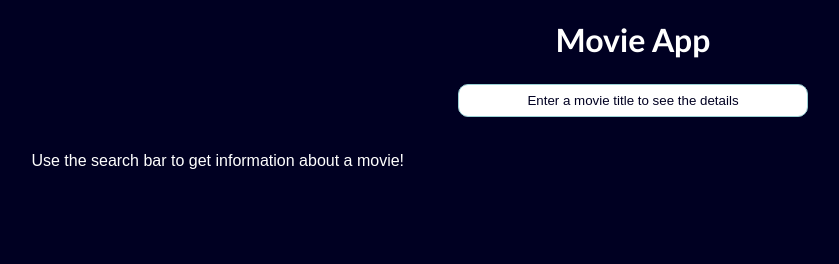
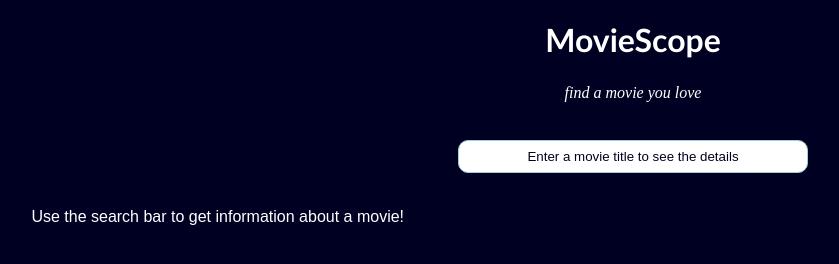
Before and after one commit to al946x/MovieSearch_App, a plain HTML site: page index.html in a window 1280 px wide. Shown: the whole page, without its empty margins (7-846 px from the left). Drawn offline with nearby package versions, Linux system fonts and the light colour scheme.

Commit message:
name changed and slogan added

```diff
--- a/assets/css/style.css
+++ b/assets/css/style.css
@@ -21,6 +21,7 @@ body {
 
 body {
     font-family: sans-serif;
+    color: var(--white);
 }
 
 /* global classes*/
@@ -46,8 +47,17 @@ h1.main-header {
     margin: 20px 0 25px;
     color: var(--white);
     font-family: 'Trebuchet MS';
+
 }
 
+.slogan {
+text-align: center;
+font-family: 'sans-serif';
+font-style: italic;
+padding-top: 0%;
+padding-bottom: 3%;
+
+}
 input.search {
     padding: 8px 15px;
     width: 350px;
--- a/index.html
+++ b/index.html
@@ -5,14 +5,16 @@
     <meta charset="UTF-8">
     <meta http-equiv="X-UA-Compatible" content="IE=edge">
     <meta name="viewport" content="width=device-width, initial-scale=1.0">
-    <title>Movie Search App</title>
+    <title>MovieScope</title>
     <link rel="stylesheet" href="assets/css/style.css">
 </head>
 
 <body>
     <header>
-        <h1 class="main-header text-center">Movie App</h1>
+        <h1 class="main-header text-center">MovieScope</h1>
     </header>
+
+    <p class="slogan">find a movie you love</p>
 
     <div class="row justify-center">
         <input class="search" type="text" placeholder="Enter a movie title to see the details">
```
Also changed, not shown: 1 other file.
